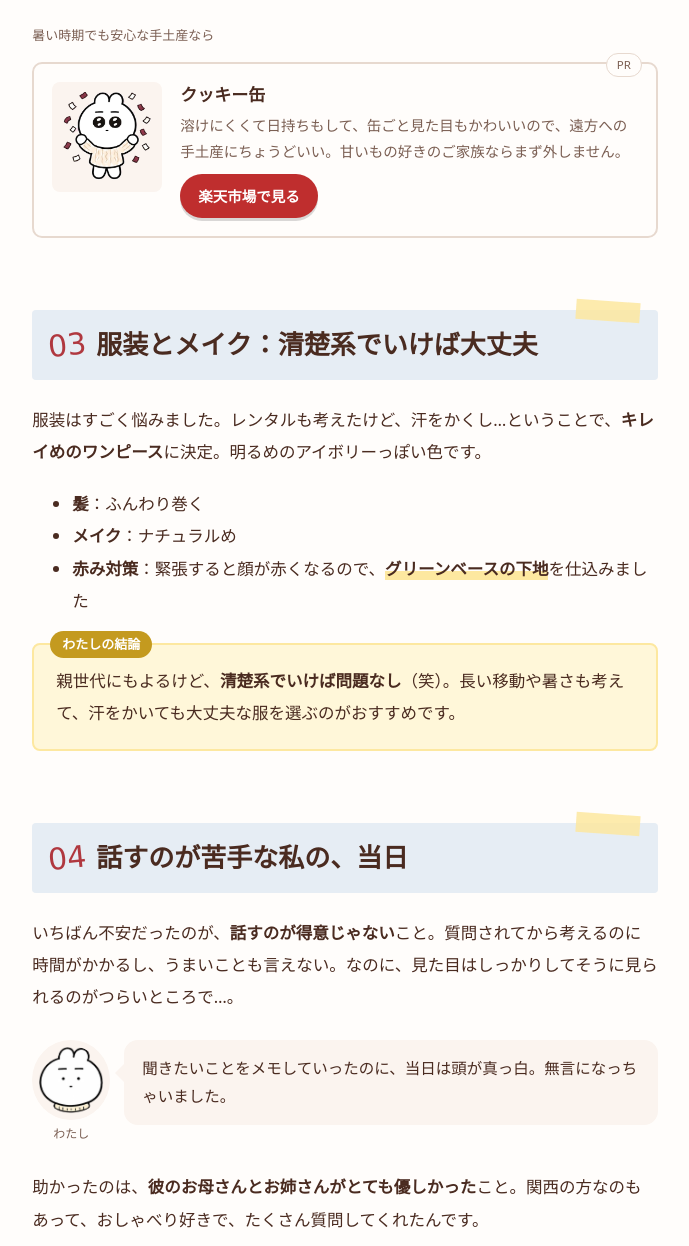
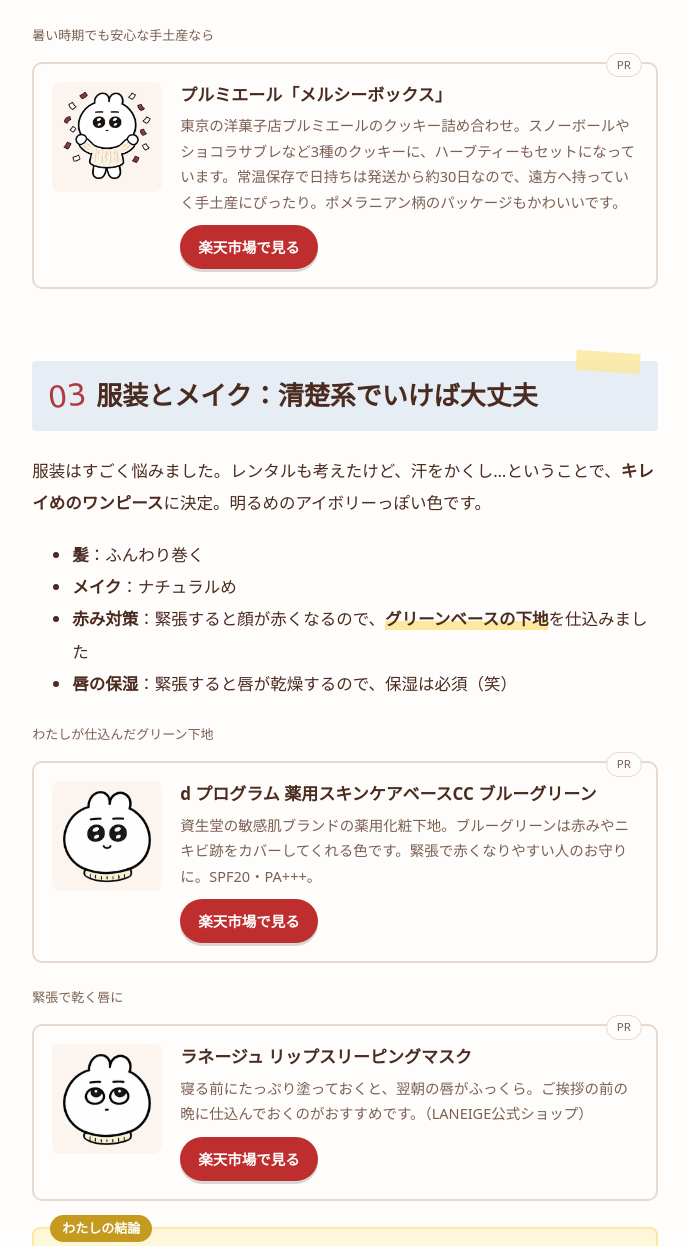
Before and after one commit to temari333/temari-blog, a plain HTML site: page aisatsu.html in a window 1280 px wide. Shown: the part 3131-4377 px from the top of the page, without its empty margins (135-824 px from the left). Drawn offline with Linux system fonts and the light colour scheme; a web font is replaced by a local one.

Commit message:
Add files via upload

```diff
--- a/aisatsu.html
+++ b/aisatsu.html
@@ -301,9 +301,9 @@ footer .logo{font-size:18px;display:inline-block;margin-bottom:8px}
   <div class="box warn"><span class="lb">ここ注意</span><p>移動が長いときや暑い時期は、<b>チョコなど溶けやすいものは避ける</b>のが安心。季節と気温、移動時間まで考えて選んでね。</p></div>
   <div class="inline-prod"><p class="lbl">暑い時期でも安心な手土産なら</p>
   <div class="prod"><span class="tag">PR</span><div class="ic"><img src="img/yay.webp" alt=""></div><div>
-    <b>クッキー缶</b>
-    <p>溶けにくくて日持ちもして、缶ごと見た目もかわいいので、遠方への手土産にちょうどいい。甘いもの好きのご家族ならまず外しません。</p>
-    <div class="btns"><a class="btn rkt aff-rakuten" href="https://hb.afl.rakuten.co.jp/hgc/1247e6c6.291c6618.1247e6c7.bfaca5d7/?pc=https%3A%2F%2Fsearch.rakuten.co.jp%2Fsearch%2Fmall%2F%25E3%2582%25AF%25E3%2583%2583%25E3%2582%25AD%25E3%2583%25BC%25E7%25BC%25B6%2520%25E6%2589%258B%25E5%259C%259F%25E7%2594%25A3%2F&amp;link_type=text" target="_blank" rel="sponsored noopener">楽天市場で見る</a></div>
+    <b>プルミエール「メルシーボックス」</b>
+    <p>東京の洋菓子店プルミエールのクッキー詰め合わせ。スノーボールやショコラサブレなど3種のクッキーに、ハーブティーもセットになっています。常温保存で日持ちは発送から約30日なので、遠方へ持っていく手土産にぴったり。ポメラニアン柄のパッケージもかわいいです。</p>
+    <div class="btns"><a class="btn rkt aff-rakuten" href="https://hb.afl.rakuten.co.jp/hgc/1247e6c6.291c6618.1247e6c7.bfaca5d7/?pc=https%3A%2F%2Fitem.rakuten.co.jp%2Fbonheur7%2Fbox%2F&amp;link_type=text" target="_blank" rel="sponsored noopener">楽天市場で見る</a></div>
   </div></div>
   </div>
 
@@ -313,7 +313,23 @@ footer .logo{font-size:18px;display:inline-block;margin-bottom:8px}
     <li><b>髪</b>：ふんわり巻く</li>
     <li><b>メイク</b>：ナチュラルめ</li>
     <li><b>赤み対策</b>：緊張すると顔が赤くなるので、<span class="mk">グリーンベースの下地</span>を仕込みました</li>
+    <li><b>唇の保湿</b>：緊張すると唇が乾燥するので、保湿は必須（笑）</li>
   </ul>
+  <div class="inline-prod"><p class="lbl">わたしが仕込んだグリーン下地</p>
+  <div class="prod"><span class="tag">PR</span><div class="ic"><img src="img/f_smile.webp" alt=""></div><div>
+    <b>d プログラム 薬用スキンケアベースCC ブルーグリーン</b>
+    <p>資生堂の敏感肌ブランドの薬用化粧下地。ブルーグリーンは赤みやニキビ跡をカバーしてくれる色です。緊張で赤くなりやすい人のお守りに。SPF20・PA+++。</p>
+    <div class="btns"><a class="btn rkt aff-rakuten" href="https://hb.afl.rakuten.co.jp/hgc/1247e6c6.291c6618.1247e6c7.bfaca5d7/?pc=https%3A%2F%2Fitem.rakuten.co.jp%2Fyayoi-cosme%2F95368%2F&amp;link_type=text" target="_blank" rel="sponsored noopener">楽天市場で見る</a></div>
+  </div></div>
+  </div>
+  <div class="inline-prod"><p class="lbl">緊張で乾く唇に</p>
+  <div class="prod"><span class="tag">PR</span><div class="ic"><img src="img/f_up.webp" alt=""></div><div>
+    <b>ラネージュ リップスリーピングマスク</b>
+    <p>寝る前にたっぷり塗っておくと、翌朝の唇がふっくら。ご挨拶の前の晩に仕込んでおくのがおすすめです。（LANEIGE公式ショップ）</p>
+    <div class="btns"><a class="btn rkt aff-rakuten" href="https://hb.afl.rakuten.co.jp/hgc/1247e6c6.291c6618.1247e6c7.bfaca5d7/?pc=https%3A%2F%2Fitem.rakuten.co.jp%2Flaneige-r%2F1212040001%2F&amp;link_type=text" target="_blank" rel="sponsored noopener">楽天市場で見る</a></div>
+  </div></div>
+  </div>
+
   <div class="box point"><span class="lb">わたしの結論</span><p>親世代にもよるけど、<b>清楚系でいけば問題なし</b>（笑）。長い移動や暑さも考えて、汗をかいても大丈夫な服を選ぶのがおすすめです。</p></div>
 
   <h2 id="a4" class="fade"><span class="no">04</span>話すのが苦手な私の、当日</h2>
@@ -338,9 +354,9 @@ footer .logo{font-size:18px;display:inline-block;margin-bottom:8px}
   <div class="box point"><span class="lb">これは本当におすすめ</span><p>ホテルに帰ったら<b>すぐ休める準備</b>をしておくのが大事。足のケアグッズや、オールインワンなど手早く済むスキンケアを持っていくとラクです。</p></div>
   <div class="inline-prod"><p class="lbl">歩き疲れた足に</p>
   <div class="prod"><span class="tag">PR</span><div class="ic"><img src="img/f_sigh.webp" alt=""></div><div>
-    <b>休足時間</b>
+    <b>ライオン 休足時間 足すっきりシート</b>
     <p>寝る前に足に貼るだけのひんやりシート。移動と気疲れでパンパンの足が、翌朝ちょっとラクになります。かさばらないので旅行バッグに。</p>
-    <div class="btns"><a class="btn rkt aff-rakuten" href="https://hb.afl.rakuten.co.jp/hgc/1247e6c6.291c6618.1247e6c7.bfaca5d7/?pc=https%3A%2F%2Fsearch.rakuten.co.jp%2Fsearch%2Fmall%2F%25E4%25BC%2591%25E8%25B6%25B3%25E6%2599%2582%25E9%2596%2593%2F&amp;link_type=text" target="_blank" rel="sponsored noopener">楽天市場で見る</a></div>
+    <div class="btns"><a class="btn rkt aff-rakuten" href="https://hb.afl.rakuten.co.jp/hgc/1247e6c6.291c6618.1247e6c7.bfaca5d7/?pc=https%3A%2F%2Fitem.rakuten.co.jp%2Frakuten24%2Fe067054h%2F&amp;link_type=text" target="_blank" rel="sponsored noopener">楽天市場で見る</a></div>
   </div></div>
   </div>
 
@@ -403,7 +419,7 @@ footer .logo{font-size:18px;display:inline-block;margin-bottom:8px}
     '彼にご家族の好み（甘いもの・苦手なもの）を聞いてもらった',
     '手土産は季節・気温・移動時間に合っている（溶けない？日持ちする？）',
     '汗をかいても大丈夫な、清楚系の服を決めた',
-    '赤みやテカリなど、緊張したときのメイク対策をした',
+    '赤み・唇の乾燥など、緊張したときのメイク対策をした',
     '話題をいくつかメモした',
     '移動時間を調べて、疲れにくい行き方を選んだ',
     '宿は駅近など、帰ってすぐ休める場所にした',
```
